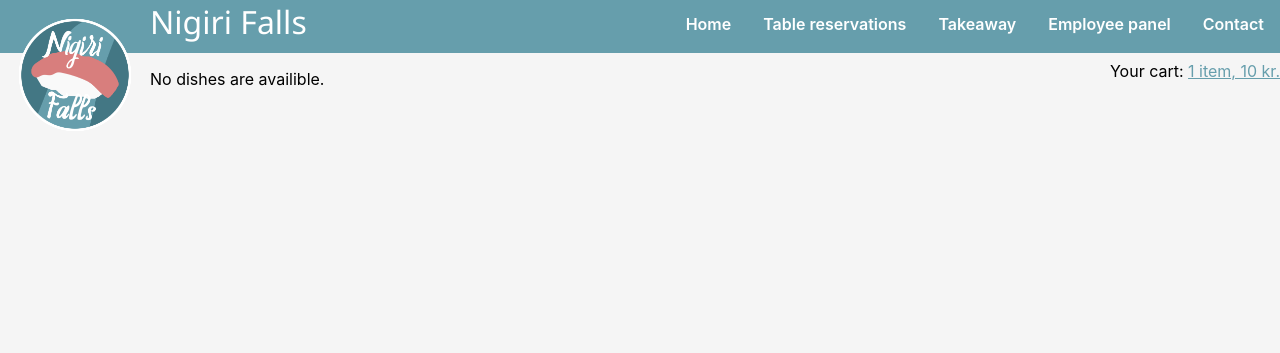
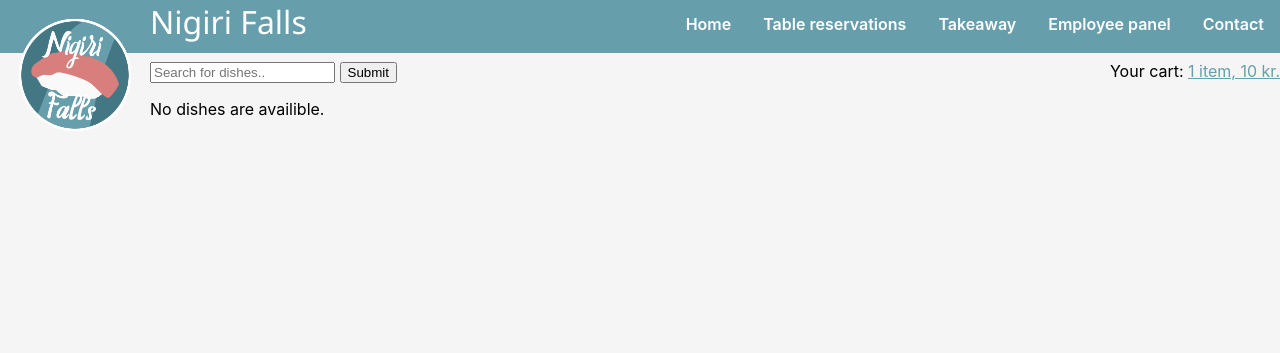
Before and after one commit to AndreasHaaversen/Programmvareutvikling, a Django app: template nigirifalls/takeaway/templates/takeaway/index.html in a window 1280 px wide. Shown: the top 353 px of the page. Run offline with Django 3.2, Linux system fonts and the light colour scheme; the template is opened without the code that fills it: most values are stand-ins (such as "Sample title", 1, 10 or a date in 2020).

Commit message:
added search bar in takeaway index.html

```diff
--- a/nigirifalls/takeaway/templates/takeaway/index.html
+++ b/nigirifalls/takeaway/templates/takeaway/index.html
@@ -6,6 +6,14 @@
 {% endblock %}
 
 {% block content %}
+
+    <div class="search-container">
+    <form action="/action_page.php">
+            <input type="text" placeholder="Search for dishes.." name="q">
+            <button type="submit">Submit</button>
+        </form>
+    </div>
+
     {% if dish_list %}
         {% regroup dish_list by get_dish_type_display as dish_list_by_type %}
         <div class="content">
```
Also changed, not shown: nigirifalls/takeaway/views.py (+9 -0 lines).
